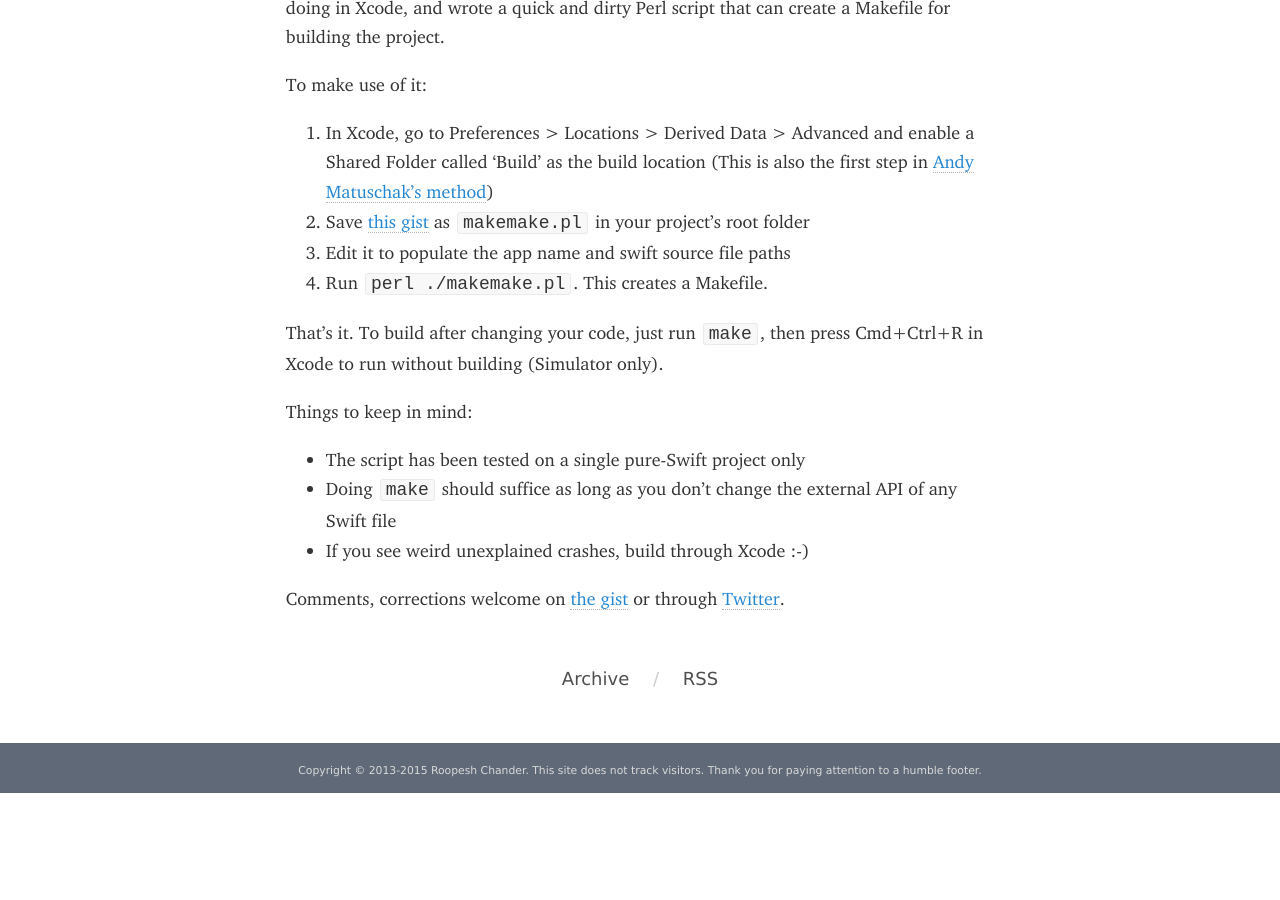
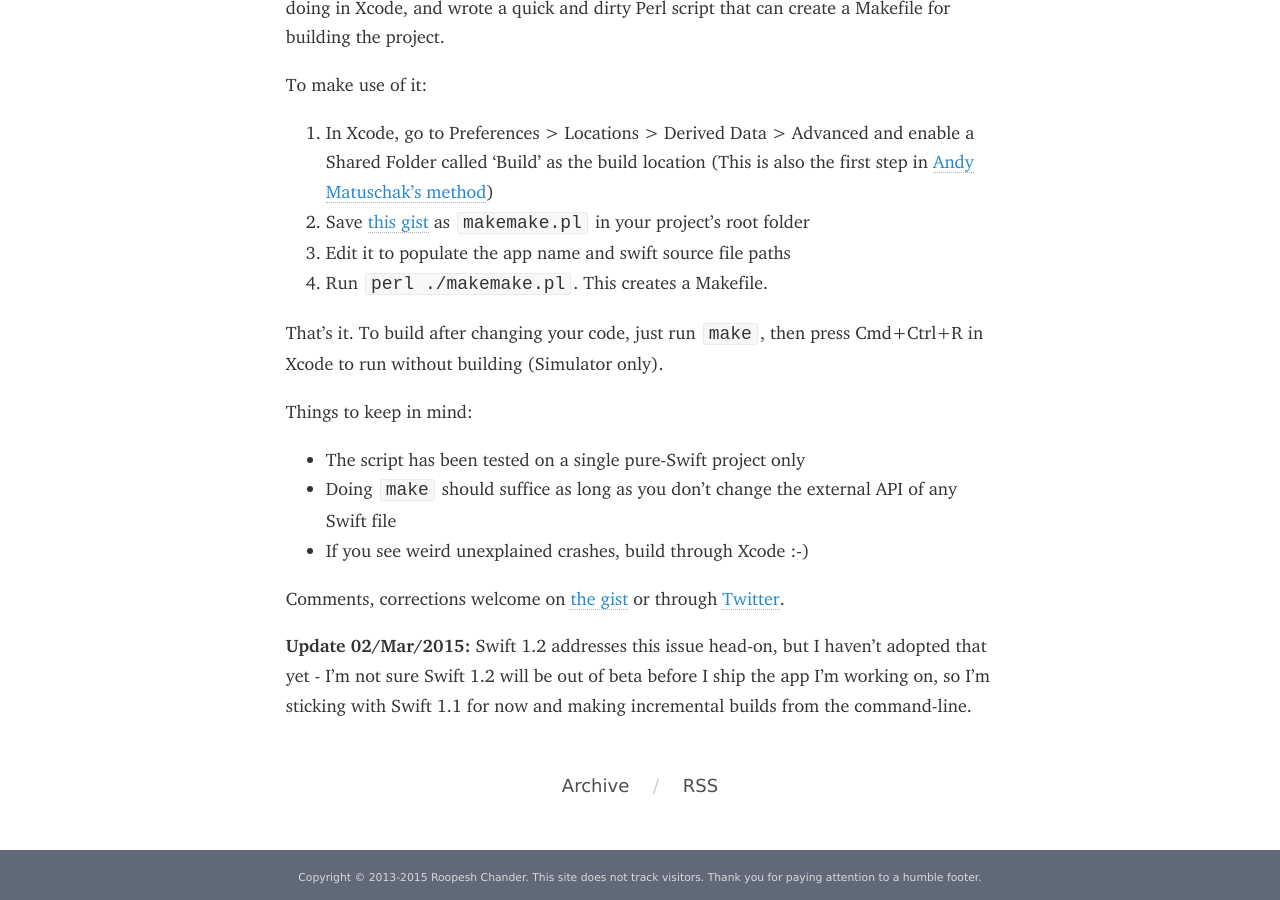
Before and after one commit to roop/roop.github.io, a Jekyll site: the page built from _posts/2014-12-17-speeding-up-swift-builds.md, in a window 1280 px wide and 900 px high, scrolled down 1495 px. Built offline with Jekyll 4.4.1, drawn with Linux system fonts in a browser that asks for light colours; some web fonts are replaced; before the commit the page ends 2288 px from its top, so only the background shows below that.

Commit message:
Add an update to the speeding-up-swift-builds post

```diff
--- a/_posts/2014-12-17-speeding-up-swift-builds.md
+++ b/_posts/2014-12-17-speeding-up-swift-builds.md
@@ -81,3 +81,8 @@ Comments, corrections welcome on [the gist][makemake_gist] or through [Twitter].
 
 [makemake_gist]: https://gist.github.com/roop/ec05db594fae8fd2a8eb
 [Twitter]: https://twitter.com/roopeshchander/
+
+**Update 02/Mar/2015:** Swift 1.2 addresses this issue head-on, but I
+haven't adopted that yet - I'm not sure Swift 1.2 will be out of beta
+before I ship the app I'm working on, so I'm sticking with Swift 1.1
+for now and making incremental builds from the command-line.
```
